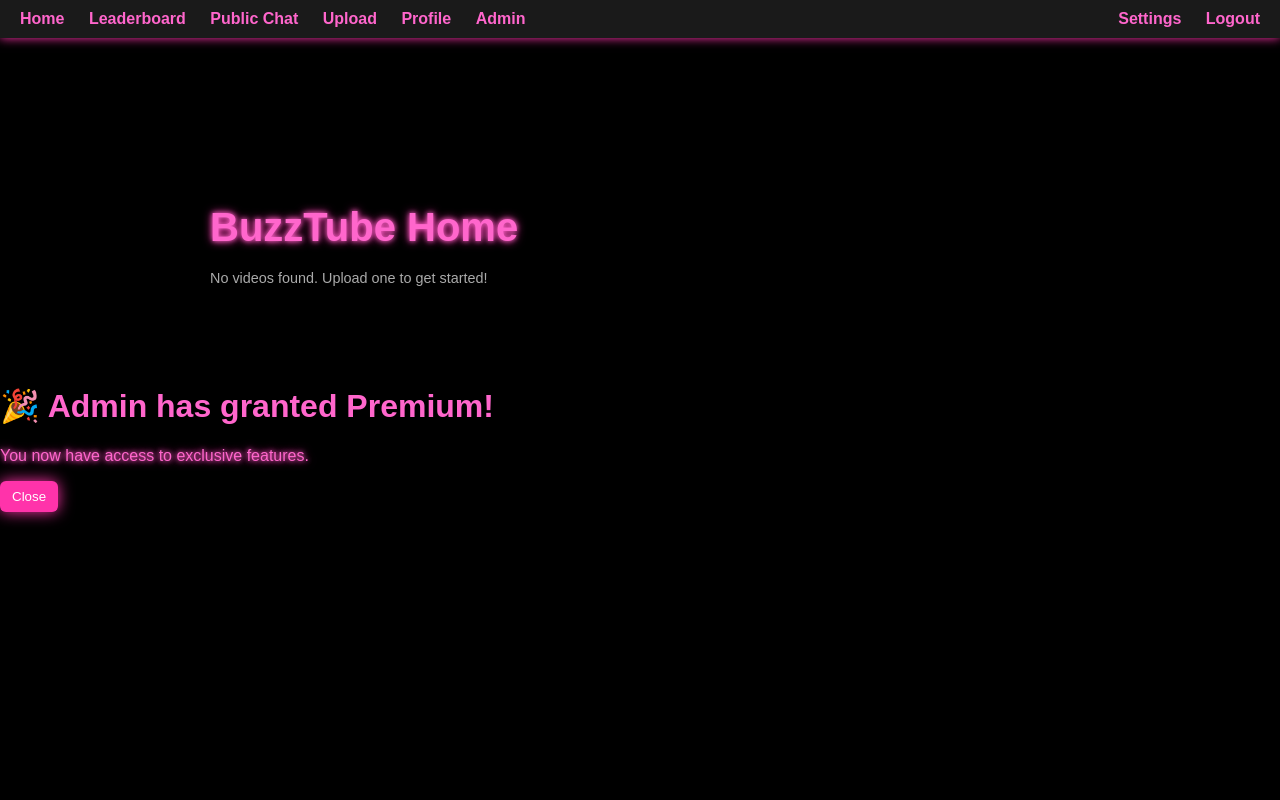
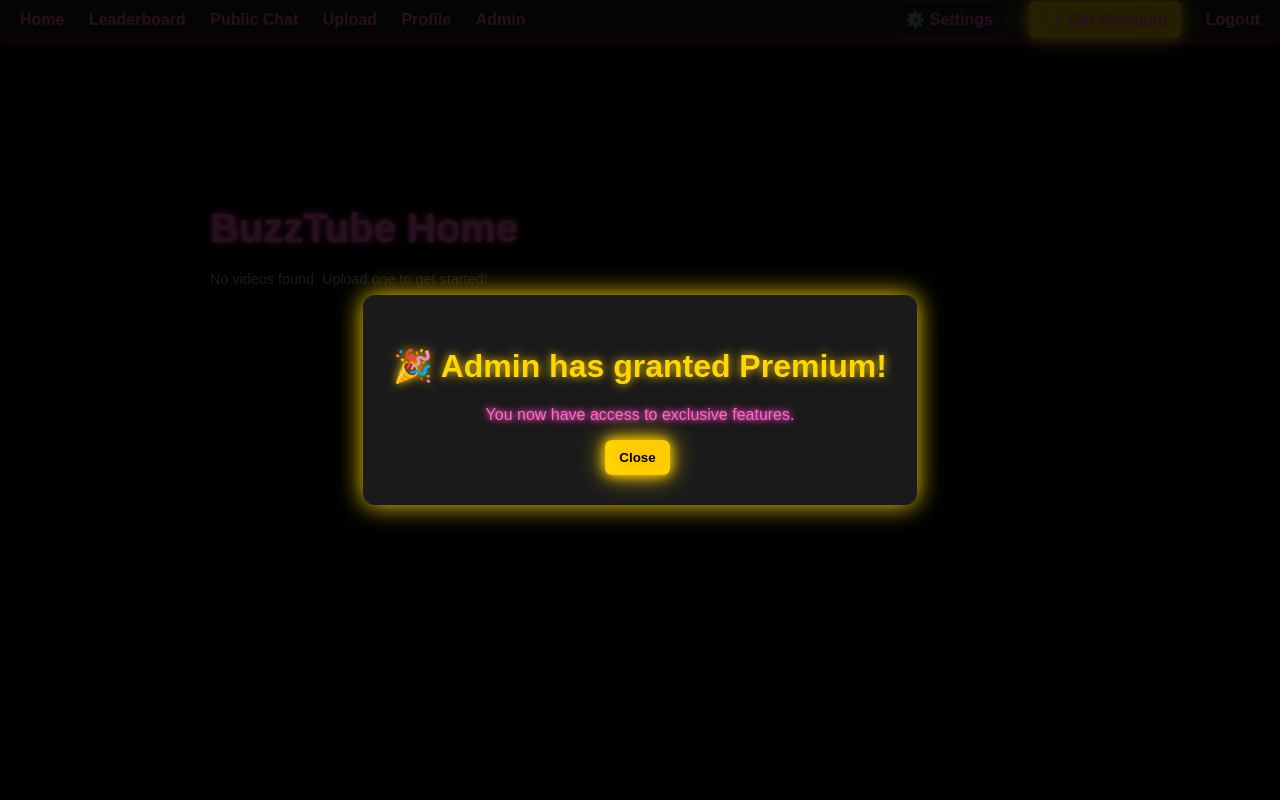
Before and after one commit to Mr-A-Hacker/BuzzTube, a Flask app: page / in a window 1280 px wide. Run offline with Flask 3, Linux system fonts and the light colour scheme; the visitor is signed in with stand-in values (Sample User, id 1); data comes from the database, SQL or seed files in the repository; data that the repository does not hold is empty.

Commit message:
Update base.html

```diff
--- a/templates/base.html
+++ b/templates/base.html
@@ -4,7 +4,7 @@
   <meta charset="UTF-8">
   <title>BuzzTube</title>
   <meta name="viewport" content="width=device-width, initial-scale=1.0">
-  <!-- Neon Pink Styling -->
+  <!-- Neon Styling -->
   <style>
     body {
       background-color: #000000;
@@ -68,6 +68,29 @@
       transform: translateZ(5px) scale(1.05);
       box-shadow: 0 0 25px #ff66cc;
     }
+    /* Settings button (neutral) */
+    .settings-btn {
+      background: #222;
+      color: #fff;
+      box-shadow: 0 0 10px #555;
+    }
+    /* Premium button (golden neon) */
+    .premium-btn {
+      background: linear-gradient(45deg, #ffd700, #ffcc00);
+      color: #000;
+      font-weight: bold;
+      text-shadow: 0 0 8px #ffcc00, 0 0 12px #ff9900;
+      box-shadow: 0 0 12px #ffd700, 0 0 24px #ffcc00;
+      border: 2px solid #ffcc00;
+      border-radius: 6px;
+      padding: 8px 12px;
+      transition: all 0.3s ease;
+    }
+    .premium-btn:hover {
+      background: linear-gradient(45deg, #ffcc00, #ffe066);
+      box-shadow: 0 0 20px #ffd700, 0 0 40px #ffcc00;
+      transform: scale(1.05);
+    }
     .flash {
       padding: 10px;
       margin: 10px 0;
@@ -80,7 +103,7 @@
     .video-list { list-style: none; padding: 0; }
     .video-list li { margin-bottom: 20px; }
     .meta { font-size: 0.9em; color: #aaa; }
-    /* 🔥 Universal Neon Input Styling */
+    /* Neon Input Styling */
     .neon-label {
       color: #ff66cc;
       font-weight: bold;
@@ -132,7 +155,6 @@
     }
   </style>
 </head>
-</head>
 <body>
 
   <!-- Navigation -->
@@ -149,7 +171,8 @@
     </div>
     <div class="nav-right">
       {% if session.get('user') %}
-        <a href="{{ url_for('settings') }}">Settings</a>
+        <a href="{{ url_for('settings') }}" class="btn settings-btn">⚙️ Settings</a>
+        <a href="{{ url_for('premium') }}" class="btn premium-btn">🌟 Get Premium</a>
         <a href="{{ url_for('logout') }}">Logout</a>
       {% else %}
         <a href="{{ url_for('login') }}">Login</a>
@@ -157,6 +180,7 @@
       {% endif %}
     </div>
   </div>
+
   <!-- Flash Messages -->
   <div class="container">
     {% with messages = get_flashed_messages(with_categories=true) %}
@@ -167,17 +191,21 @@
       {% endif %}
     {% endwith %}
   </div>
+
   <!-- Page Content -->
   <div class="container">
     {% block content %}{% endblock %}
   </div>
-  <!-- Premium Popup -->
+
+    <!-- Premium Popup -->
   {% if session.get('premium_granted') %}
-  <div id="premium-popup" class="premium-popup">
-    <div class="premium-content">
-      <h1>🎉 Admin has granted Premium!</h1>
+  <div id="premium-popup" class="premium-popup" style="position:fixed; top:0; left:0; width:100%; height:100%;
+       background:rgba(0,0,0,0.85); display:flex; justify-content:center; align-items:center; z-index:9999;">
+    <div class="premium-content" style="background:#1a1a1a; padding:30px; border-radius:12px;
+         box-shadow:0 0 25px #ffd700; text-align:center; max-width:500px;">
+      <h1 style="color:#ffd700; text-shadow:0 0 10px #ffcc00;">🎉 Admin has granted Premium!</h1>
       <p class="neon-text">You now have access to exclusive features.</p>
-      <button class="btn" onclick="closePremium()">Close</button>
+      <button class="btn premium-btn" onclick="closePremium()">Close</button>
     </div>
   </div>
   <script>
@@ -188,5 +216,3 @@
     }
   </script>
   {% endif %}
-</body>
-</html>
```
